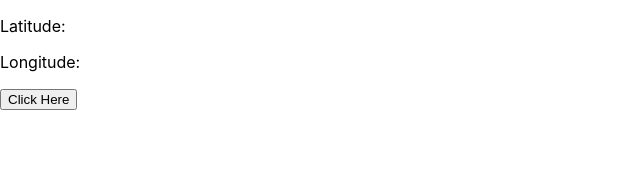
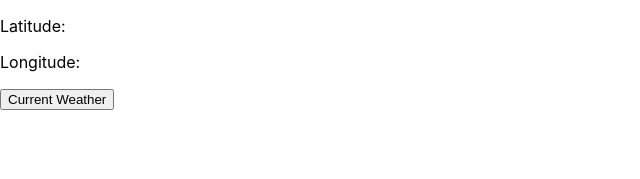
Before and after one commit to scottjr101/LoadUpCodeChallenge, a React (Create React App) app: page / in a window 1280 px wide. Shown: the top 179 px of the page, without its empty margins (0-640 px from the left). Built offline with nearby package versions, Linux system fonts and the light colour scheme; no server answers.

Commit message:
Got coords working on click

```diff
--- a/src/App.js
+++ b/src/App.js
@@ -8,21 +8,20 @@ const MyContext = React.createContext();
 class MyProvider extends Component {
   state = { latitude: null, longitude: null };
 
-  componentDidMount() {
-    window.navigator.geolocation.getCurrentPosition(success =>
-      this.setState({
-        latitude: success.coords.latitude,
-        longitude: success.coords.longitude
-      })
-    );
-  }
-
   render() {
     return (
       <MyContext.Provider
         value={{
           latitude: this.state.latitude,
-          longitude: this.state.longitude
+          longitude: this.state.longitude,
+          getLocation: () => {
+            window.navigator.geolocation.getCurrentPosition(success =>
+              this.setState({
+                latitude: success.coords.latitude,
+                longitude: success.coords.longitude
+              })
+            );
+          }
         }}
       >
         {this.props.children}
@@ -40,7 +39,7 @@ const App = () => {
             <Fragment>
               <p>Latitude: {context.latitude}</p>
               <p>Longitude: {context.longitude}</p>
-              <button onClick={context.getLocation}>Click Here</button>
+              <button onClick={context.getLocation}>Current Weather</button>
             </Fragment>
           )}
         </MyContext.Consumer>
```
